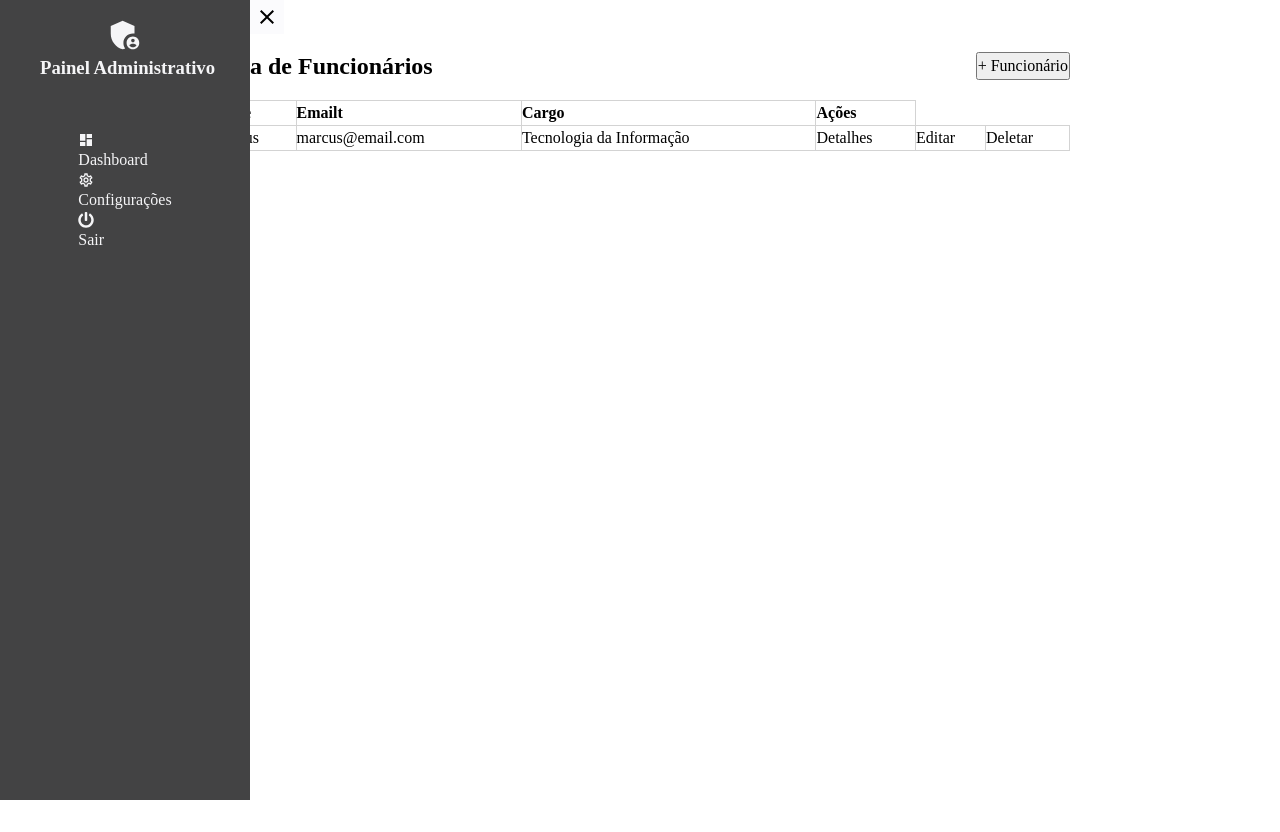
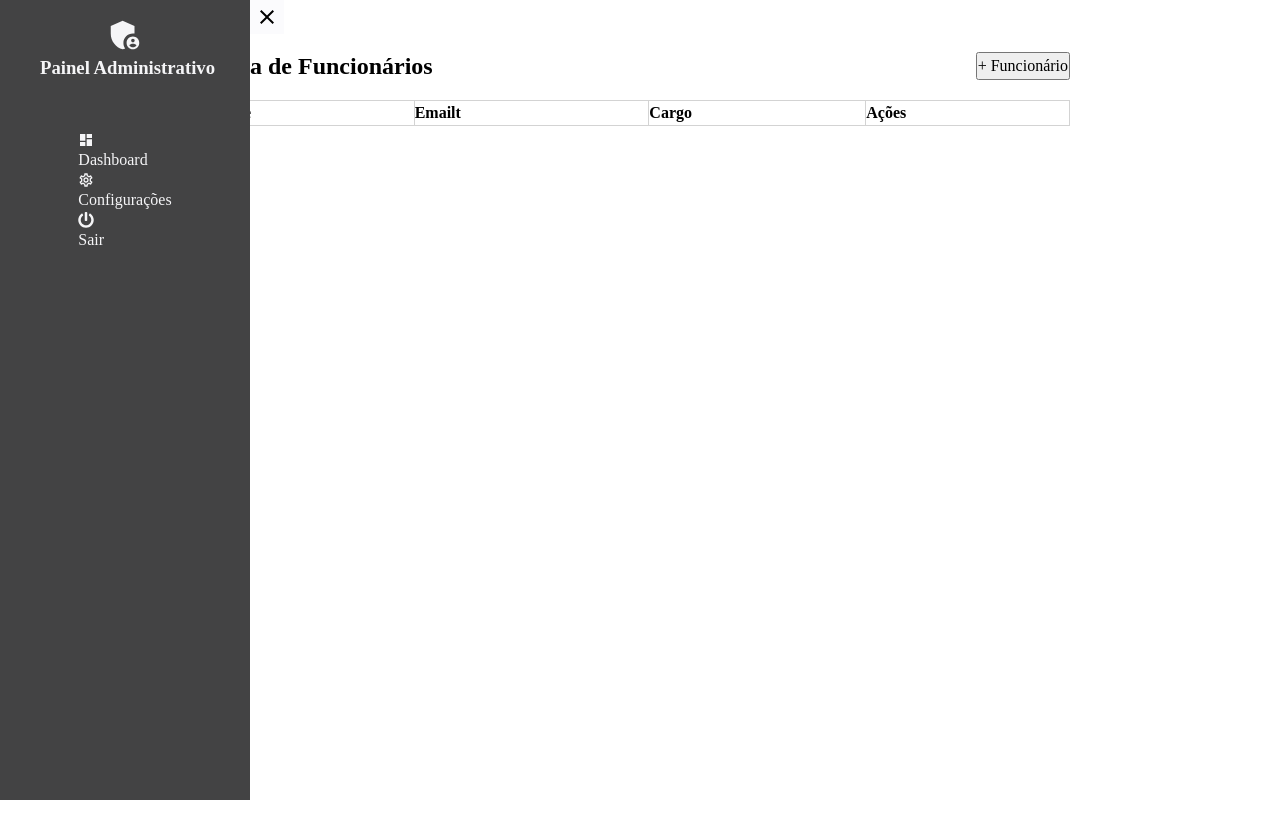
Before and after one commit to m-rcussilva/admin-panel, a Next.js app in the folder admin-panel-frontend/: page /employees in a window 1280 px wide. Built offline with nearby package versions, Linux system fonts and the light colour scheme.

Commit message:
displaying employee data in a table[*]. TODO: employee details page, update and delete buttons

```diff
--- a/admin-panel-frontend/src/app/employees/page.tsx
+++ b/admin-panel-frontend/src/app/employees/page.tsx
@@ -4,12 +4,18 @@ import { Template } from "@/components/Template"
 import styles from "./employees.module.css"
 import { useState } from "react"
 import { RegisterEmployee } from "@/components/register/page"
+import { Employee } from "@/resources/employee/employee.resource"
 
 export default function EmployeeListPage() {
     const [showForm, setShowForm] = useState(false)
+    const [employeeData, setEmployeeData] = useState<Employee[]>([])
 
     const handleShowForm = () => {
         setShowForm(!showForm)
+    }
+
+    const addEmployee = (employee: Employee) => {
+        setEmployeeData([...employeeData, employee])
     }
 
     return (
@@ -26,7 +32,7 @@ export default function EmployeeListPage() {
                 </div>
 
                 {/* curto-circuito */}
-                {showForm && <RegisterEmployee />}
+                {showForm && <RegisterEmployee onRegister={addEmployee} />}
 
                 <table className={styles.EmployeeListPageTable}>
                     <thead>
@@ -38,14 +44,18 @@ export default function EmployeeListPage() {
                         </tr>
                     </thead>
                     <tbody>
-                        <tr>
-                            <td>Marcus</td>
-                            <td>marcus@email.com</td>
-                            <td>Tecnologia da Informação</td>
-                            <td>Detalhes</td>
-                            <td>Editar</td>
-                            <td>Deletar</td>
-                        </tr>
+                        {employeeData.map((employee) => (
+                            <tr key={employee.email}>
+                                <td>
+                                    {employee.firstName} {employee.lastName}
+                                </td>
+                                <td>{employee.email}</td>
+                                <td>{employee.enumRole}</td>
+                                <td>Detalhes</td>
+                                <td>Editar</td>
+                                <td>Deletar</td>
+                            </tr>
+                        ))}
                     </tbody>
                 </table>
             </div>
--- a/admin-panel-frontend/src/components/register/page.tsx
+++ b/admin-panel-frontend/src/components/register/page.tsx
@@ -1,11 +1,16 @@
 import { useState } from "react"
-import styles from "./register.module.css"
+import styles from "./Register.module.css"
 import { EmployeeService } from "@/resources/employee/employee.service"
 import { EnumGender } from "@/types/EnumGender"
 import { EnumRole } from "@/types/EnumRole"
 import { format } from "date-fns"
+import { Employee } from "@/resources/employee/employee.resource"
 
-export function RegisterEmployee() {
+interface RegisterEmployeeProps {
+    onRegister: (employeeData: Employee) => void
+}
+
+export function RegisterEmployee({ onRegister }: RegisterEmployeeProps) {
     const [formData, setFormData] = useState({
         firstName: "",
         lastName: "",
@@ -53,6 +58,8 @@ export function RegisterEmployee() {
 
             console.log("Dados do formulário:", formattedDate)
             await employeeService.createEmployee(formattedDate)
+
+            onRegister(formattedDate)
         } catch (error) {
             console.error(error)
 
@@ -332,6 +339,3 @@ export function RegisterEmployee() {
         </div>
     )
 }
-function parseISO(arg0: string): any {
-    throw new Error("Function not implemented.")
-}
```
Also changed, not shown: admin-panel-frontend/src/components/Sidebar/Sidebar.tsx (deleted, +0 -7 lines), admin-panel-frontend/src/components/Template.tsx (+0 -13 lines), admin-panel-frontend/src/components/Sidebar/Sidebar.module.css (deleted).
